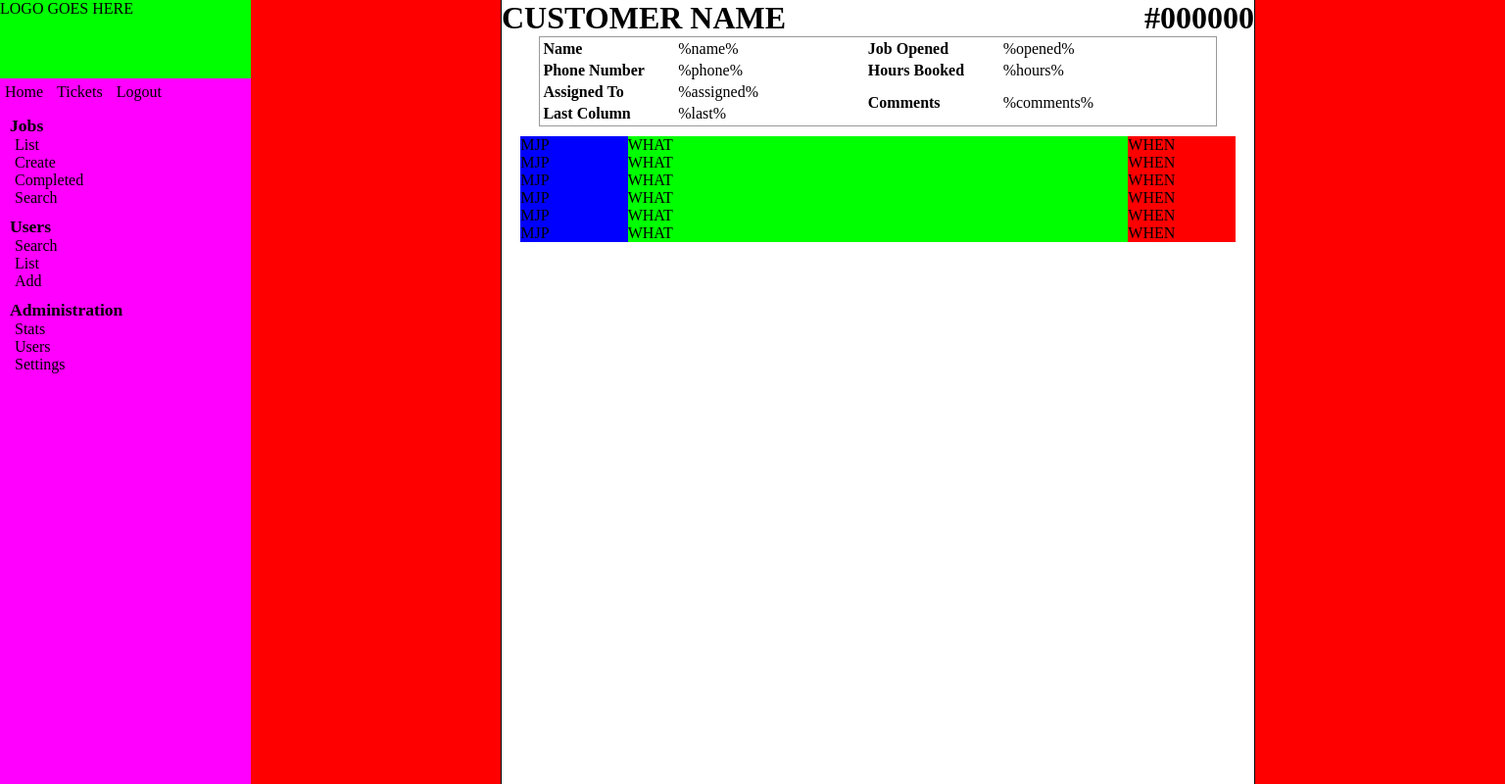
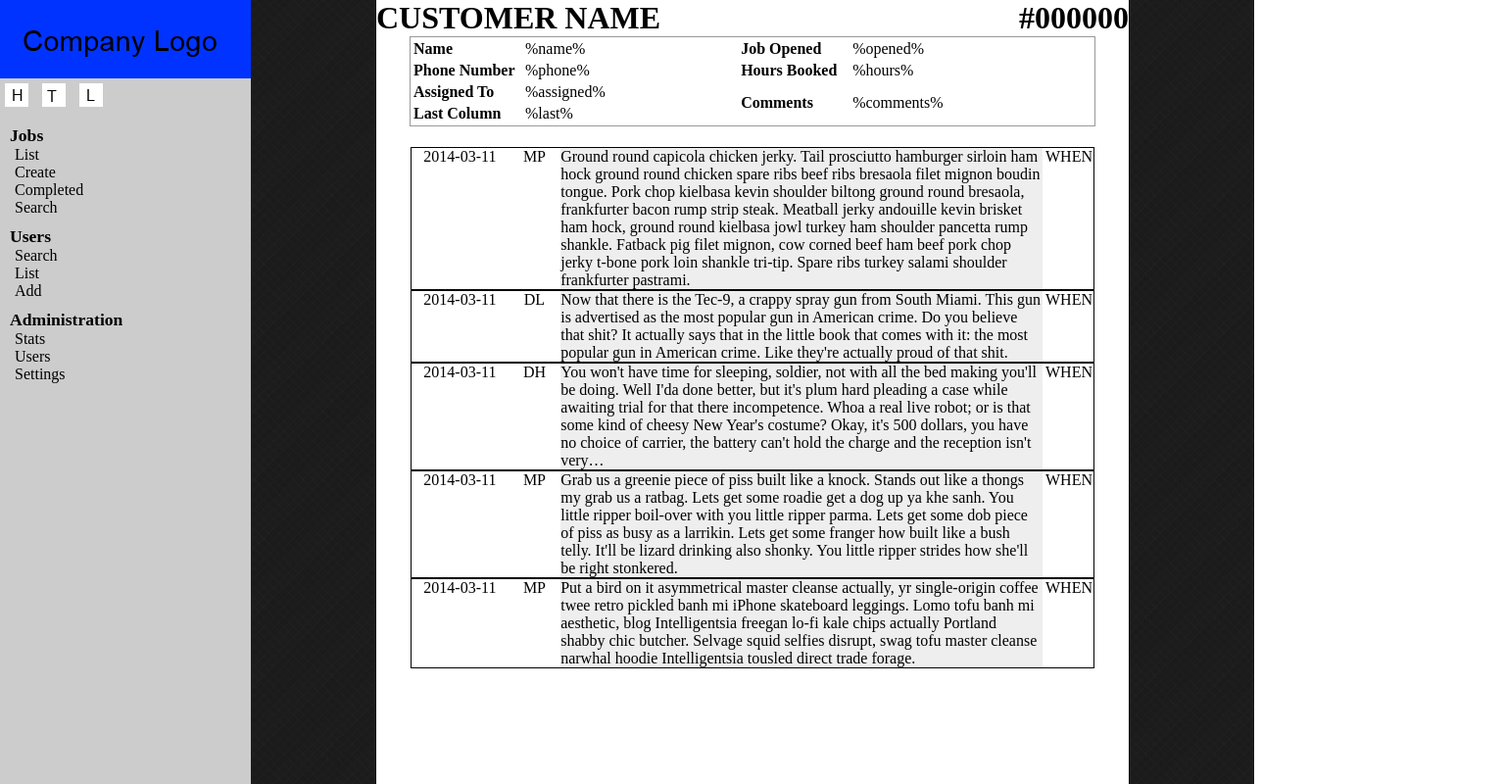
Before and after one commit to mpomery/CITS3403, a plain HTML site: page project01/index.html in a window 1280 px wide. Shown: the whole page at 98% size, 1536 px wide, since content can reach past the window. Drawn offline with Linux system fonts and the light colour scheme.

Commit message:
Working on project layout

```diff
--- a/project01/css/css.css
+++ b/project01/css/css.css
@@ -6,14 +6,15 @@ html, body {
 	min-width: 768px;
 }
 
+body {
+	background: url("office.png")
+}
+
 .menu-left {
 	width: 256px;
 	height: 100%;
-	background: #ff00ff;
+	background: #CCCCCC;
 	float: left;
-	position: fixed;
-	top: 0;
-	left: 0;
 }
 
 .menu-left-collapsed {
@@ -24,7 +25,7 @@ html, body {
 .logo {
 	width: 256px;
 	height: 80px;
-	background: #00ff00;
+	background: #000000;
 }
 
 .menu-left ul {
@@ -60,9 +61,8 @@ html, body {
 
 .main {
 	height: 100%;
-	background: #ff0000;
 	min-width: 768px;
-	width: 100%;
+	max-width: 100%;
 	padding-left: -256px;
 	margin-left: 256px;
 }
@@ -98,38 +98,57 @@ html, body {
 	clear: right;
 }
 .ticket-header-info table {
-	width: 90%;
+	width: 700px;
 	border: solid 1px #999999;
 	margin-left: auto;
 	margin-right: auto;
 }
 .ticket-header-info th {
-	width: 20%;
+	width: 110px;
 	border: none;
 	text-align: left;
 }
 
 .ticket-note {
-	margin-top: 10px;
-	width: 95%;
+	margin-top: 20px;
+	width: 700px;
 	margin-left: auto;
 	margin-right: auto;
+	clear: right;
+}
+
+.ticket-note tr {
+	/*border: solid 1px #000000;*/
+	outline: 1px solid #000000;
+}
+
+.ticket-note-date {
+	width: 100px;
+	padding: 0;
+	margin: 0;
+	vertical-align: top;
+	text-align: center;
 }
 
 .ticket-note-who {
-	background: #0000FF;
-	width: 15%;
-	float: left;
+	width: 50px;
+	padding: 0;
+	margin: 0;
+	vertical-align: top;
+	text-align: center;
 }
 
 .ticket-note-what {
-	background: #00FF00;
-	width: 70%;
-	float: left;
+	width: 500px;
+	padding: 0;
+	margin: 0;
+	background: #EEEEEE;
 }
 
 .ticket-note-when {
-	background: #FF0000;
-	width: 15%;
-	float: left;
+	width: 50px;
+	padding: 0;
+	margin: 0;
+	vertical-align: top;
+	text-align: center;
 }
--- a/project01/index.html
+++ b/project01/index.html
@@ -8,12 +8,12 @@
 
 <div class="menu-left">
 	<!-- Make this bar collapse -->
-	<div class="logo">LOGO GOES HERE</div>
+	<div class="logo"><img src="css/logo.bmp" /></div>
 	<div class="shortcuts">
 		<ul>
-			<li>Home</li>
-			<li>Tickets</li> <!-- Shows ticket tabs you have opened for fast switching -->
-			<li>Logout</li>
+			<li><img src="css/home.bmp" /></li>
+			<li><img src="css/tickets.bmp" /></li> <!-- Shows ticket tabs you have opened for fast switching -->
+			<li><img src="css/logout.bmp" /></li>
 		</ul>
 	</div>
 	<strong>Jobs</strong>
@@ -69,38 +69,40 @@
 						<td>%last%</td>
 					</tr>
 				</table>
+			</div>
 				<!-- Something here to minimize job info -->
-				<div class="ticket-note">
-					<div class="ticket-note-who">MJP</div>
-					<div class="ticket-note-what">WHAT</div>
-					<div class="ticket-note-when">WHEN</div>
-				</div>
-				<div class="ticket-note">
-					<div class="ticket-note-who">MJP</div>
-					<div class="ticket-note-what">WHAT</div>
-					<div class="ticket-note-when">WHEN</div>
-				</div>
-				<div class="ticket-note">
-					<div class="ticket-note-who">MJP</div>
-					<div class="ticket-note-what">WHAT</div>
-					<div class="ticket-note-when">WHEN</div>
-				</div>
-				<div class="ticket-note">
-					<div class="ticket-note-who">MJP</div>
-					<div class="ticket-note-what">WHAT</div>
-					<div class="ticket-note-when">WHEN</div>
-				</div>
-				<div class="ticket-note">
-					<div class="ticket-note-who">MJP</div>
-					<div class="ticket-note-what">WHAT</div>
-					<div class="ticket-note-when">WHEN</div>
-				</div>
-				<div class="ticket-note">
-					<div class="ticket-note-who">MJP</div>
-					<div class="ticket-note-what">WHAT</div>
-					<div class="ticket-note-when">WHEN</div>
-				</div>
-			</div>
+			<table class="ticket-note">
+				<tr>
+					<td class="ticket-note-date">2014-03-11</td>
+					<td class="ticket-note-who">MP</td>
+					<td class="ticket-note-what">Ground round capicola chicken jerky. Tail prosciutto hamburger sirloin ham hock ground round chicken spare ribs beef ribs bresaola filet mignon boudin tongue. Pork chop kielbasa kevin shoulder biltong ground round bresaola, frankfurter bacon rump strip steak. Meatball jerky andouille kevin brisket ham hock, ground round kielbasa jowl turkey ham shoulder pancetta rump shankle. Fatback pig filet mignon, cow corned beef ham beef pork chop jerky t-bone pork loin shankle tri-tip. Spare ribs turkey salami shoulder frankfurter pastrami.</td>
+					<td class="ticket-note-when">WHEN</td>
+				</tr>
+				<tr>
+					<td class="ticket-note-date">2014-03-11</td>
+					<td class="ticket-note-who">DL</td>
+					<td class="ticket-note-what">Now that there is the Tec-9, a crappy spray gun from South Miami. This gun is advertised as the most popular gun in American crime. Do you believe that shit? It actually says that in the little book that comes with it: the most popular gun in American crime. Like they're actually proud of that shit.</td>
+					<td class="ticket-note-when">WHEN</td>
+				</tr>
+				<tr>
+					<td class="ticket-note-date">2014-03-11</td>
+					<td class="ticket-note-who">DH</td>
+					<td class="ticket-note-what">You won't have time for sleeping, soldier, not with all the bed making you'll be doing. Well I'da done better, but it's plum hard pleading a case while awaiting trial for that there incompetence. Whoa a real live robot; or is that some kind of cheesy New Year's costume? Okay, it's 500 dollars, you have no choice of carrier, the battery can't hold the charge and the reception isn't very&hellip;</td>
+					<td class="ticket-note-when">WHEN</td>
+				</tr>
+				<tr>
+					<td class="ticket-note-date">2014-03-11</td>
+					<td class="ticket-note-who">MP</td>
+					<td class="ticket-note-what">Grab us a greenie piece of piss built like a knock. Stands out like a thongs my grab us a ratbag. Lets get some roadie get a dog up ya khe sanh. You little ripper boil-over with you little ripper parma. Lets get some dob piece of piss as busy as a larrikin. Lets get some franger how built like a bush telly. It'll be lizard drinking also shonky. You little ripper strides how she'll be right stonkered.</td>
+					<td class="ticket-note-when">WHEN</td>
+				</tr>
+				<tr>
+					<td class="ticket-note-date">2014-03-11</td>
+					<td class="ticket-note-who">MP</td>
+					<td class="ticket-note-what">Put a bird on it asymmetrical master cleanse actually, yr single-origin coffee twee retro pickled banh mi iPhone skateboard leggings. Lomo tofu banh mi aesthetic, blog Intelligentsia freegan lo-fi kale chips actually Portland shabby chic butcher. Selvage squid selfies disrupt, swag tofu master cleanse narwhal hoodie Intelligentsia tousled direct trade forage.</td>
+					<td class="ticket-note-when">WHEN</td>
+				</tr>
+			</table>
 		</div>
 	</div>
 </div>
```
Also changed, not shown: project01/css/home.bmp (added), project01/css/logo.bmp (added), project01/css/logout.bmp (added), project01/css/office.png (added), project01/css/readme.txt (added), project01/css/tickets.bmp (added).
